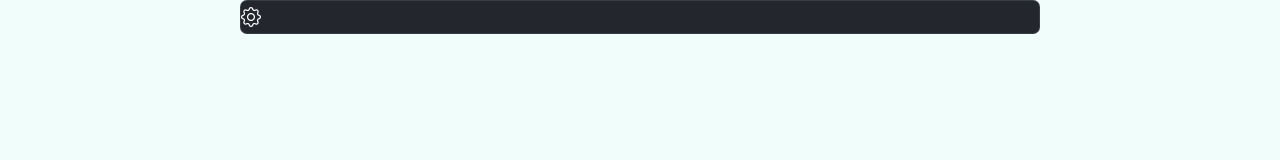
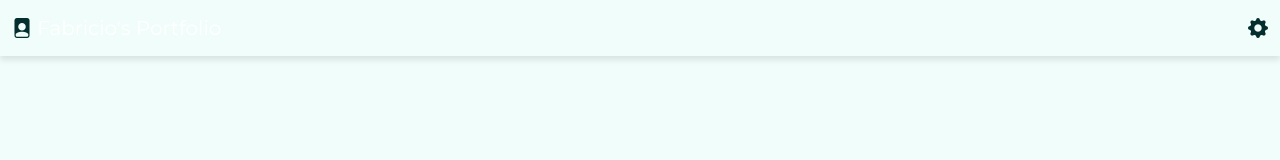
Before and after one commit to fcursino/portfolio, an Astro site: page / in a window 1280 px wide. Built offline with nearby package versions, Linux system fonts and the light colour scheme; Astro itself is replaced by a stand-in of ours.

Commit message:
structuring header components and its items

```diff
--- a/src/components/Header.astro
+++ b/src/components/Header.astro
@@ -1,40 +1,28 @@
 ---
-// interface Props {
-// 	title: string;
-// 	body: string;
-// 	href: string;
-// }
-
-// const { href, title, body } = Astro.props;
 ---
 
 <header class="container-header">
-
-      <i class="bi bi-gear"></i>
+  <div>
+    <i class="bi bi-file-person-fill text-dark dark:text-light"></i>
+    Fabricio's Portfolio
+  </div>
+  <button title="Settings">
+    <i class="bi bi-gear-fill text-dark dark:text-light"></i>
+  </button>
 
 </header>
 <style>
 	.container-header {
 		list-style: none;
 		display: flex;
-		padding: 1px;
-		background-color: #23262d;
+    justify-content: space-between;
+		padding: 12px;
+    width: 100vw;
 		background-image: none;
 		background-size: 400%;
-		border-radius: 7px;
 		background-position: 100%;
 		transition: background-position 0.6s cubic-bezier(0.22, 1, 0.36, 1);
-		box-shadow: inset 0 0 0 1px rgba(255, 255, 255, 0.1);
-	}
-	.container-header > a {
-		width: 100%;
-		text-decoration: none;
-		line-height: 1.4;
-		padding: calc(1.5rem - 1px);
-		border-radius: 8px;
-		color: white;
-		background-color: #23262d;
-		opacity: 0.8;
+		box-shadow: 0 4px 6px rgba(0, 0, 0, 0.1);
 	}
 	h2 {
 		margin: 0;
--- a/src/pages/index.astro
+++ b/src/pages/index.astro
@@ -13,8 +13,8 @@ import Header from '../components/Header.astro';
 
 <style>
 	main {
-		margin: auto;
-		width: 800px;
+		margin: 0;
+
 		max-width: calc(100% - 2rem);
 		color: white;
 		font-size: 20px;
```
